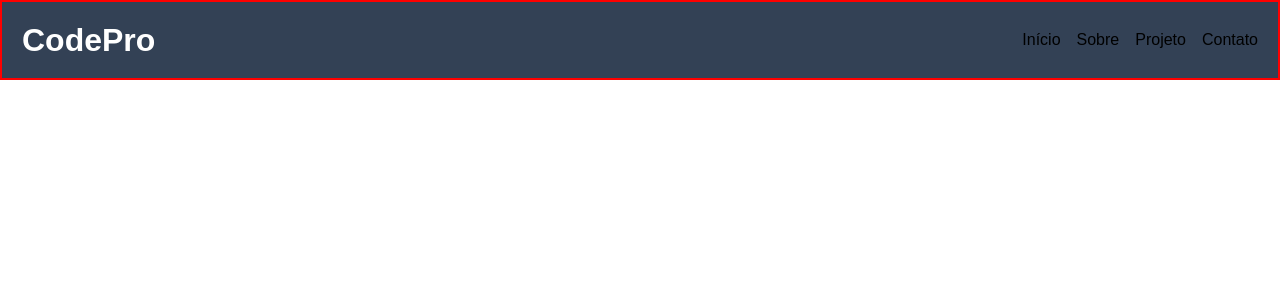
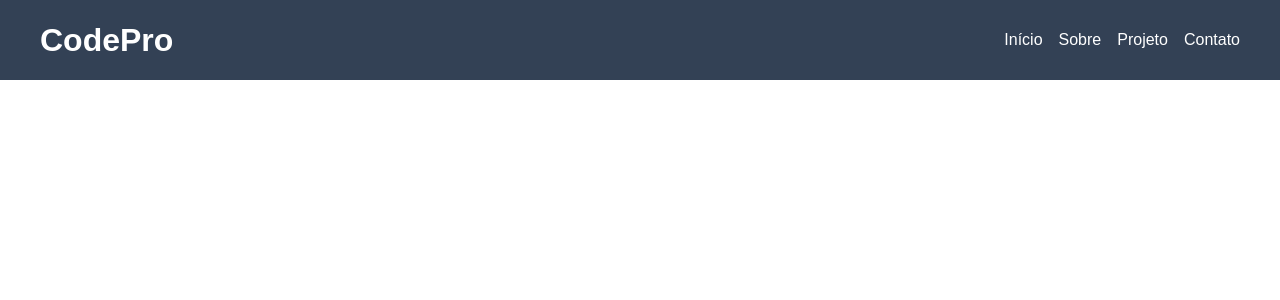
Before and after one commit to CodeProProject/CodePro, a React (Vite) app: page / in a window 1280 px wide. Shown: the top 300 px of the page. Built offline with nearby package versions, Linux system fonts and the light colour scheme.

Commit message:
hover e cores na nav

```diff
--- a/src/Components/Cabecalho/Cabecalho.jsx
+++ b/src/Components/Cabecalho/Cabecalho.jsx
@@ -4,7 +4,7 @@ import Navegacao from '../Navegacao/Navegacao';
 
 function Cabecalho() {
   return (
-    <header className='w-full h-20 bg-slate-700'>
+    <header className='w-full h-20 bg-slate-700 px-5'>
 
       <Navegacao />
 
--- a/src/Components/Navegacao/Navegacao.css
+++ b/src/Components/Navegacao/Navegacao.css
@@ -6,7 +6,6 @@
 }
 
 .navegacao-container {
-    border: 2px solid red;
     width: 100%;
     height: 80px;
 
@@ -34,8 +33,14 @@
     font-weight: bold;
     font-size: 32px;
     color: white;
+    cursor: pointer;
 }
 
-.nav-container > li {
+.nav-container > ul > li {
     color: white;
 }
+
+.nav-container > ul > li:hover {
+    color: #E3E3E3;
+    cursor: pointer;
+}
--- a/src/Components/Navegacao/Navegacao.jsx
+++ b/src/Components/Navegacao/Navegacao.jsx
@@ -3,8 +3,6 @@ import './Navegacao.css'
 
 const Navegacao = () => {
   return (
-
-
     <div className='navegacao-container'>
       <nav className='nav-container'>
         <h1>CodePro</h1>
@@ -15,7 +13,6 @@ const Navegacao = () => {
           <li className='li-contato'><a href="#">Contato</a></li>
         </ul>
       </nav>
-
     </div>
   )
 }
```
